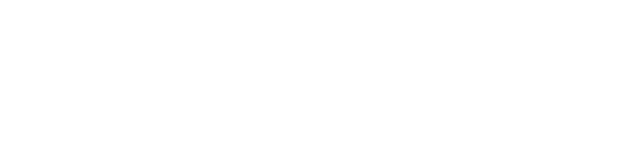
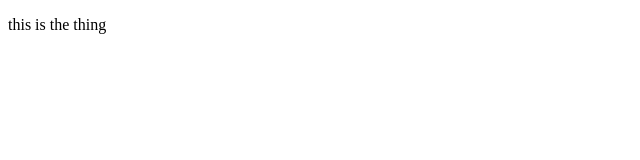
Before and after one commit to khalidak786/PWAtest, a plain HTML site: page index.html in a window 1280 px wide. Shown: the whole page, without its empty margins (0-640 px from the left). Drawn offline with Linux system fonts and the light colour scheme.

Commit message:
Update index.html

```diff
--- a/index.html
+++ b/index.html
@@ -5,5 +5,8 @@
     <link rel="manifest" href="/manifest.json">
 </head>
 
+<body>
 
+    <p>this is the thing</p>
+</body>
 </html>
```
